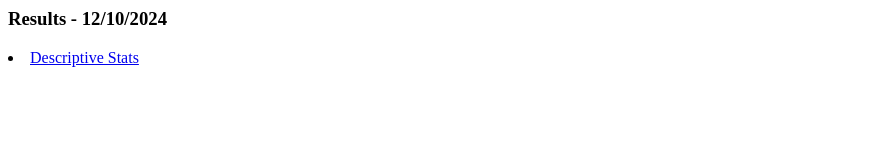
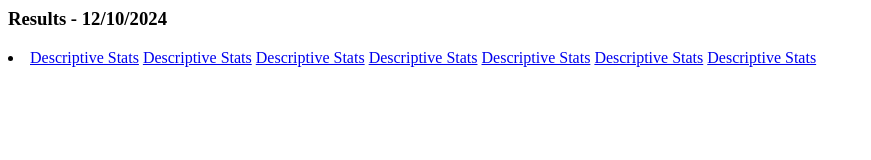
Before and after one commit to dratnadiwakara/df-branch-closure, a plain HTML site: page index.html in a window 1280 px wide. Shown: the whole page, without its empty margins (0-871 px from the left). Drawn offline with Linux system fonts and the light colour scheme.

Commit message:
Update index.html

```diff
--- a/index.html
+++ b/index.html
@@ -1,4 +1,10 @@
 <h3>Results - 12/10/2024</h3>
 <li>
   <item><a href="df-branch-closure-desc-stats-v1-12062024.html">Descriptive Stats</a></item>
+  <item><a href="df-branch-closure-desc-stats-v1-12062024.html">Descriptive Stats</a></item>
+  <item><a href="df-branch-closure-desc-stats-v1-12062024.html">Descriptive Stats</a></item>
+  <item><a href="df-branch-closure-desc-stats-v1-12062024.html">Descriptive Stats</a></item>
+  <item><a href="df-branch-closure-desc-stats-v1-12062024.html">Descriptive Stats</a></item>
+  <item><a href="df-branch-closure-desc-stats-v1-12062024.html">Descriptive Stats</a></item>
+  <item><a href="df-branch-closure-desc-stats-v1-12062024.html">Descriptive Stats</a></item>
 </li>
```
